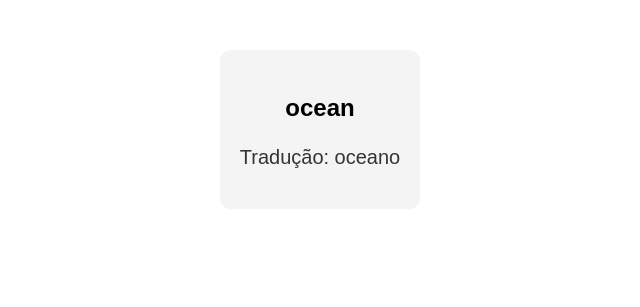
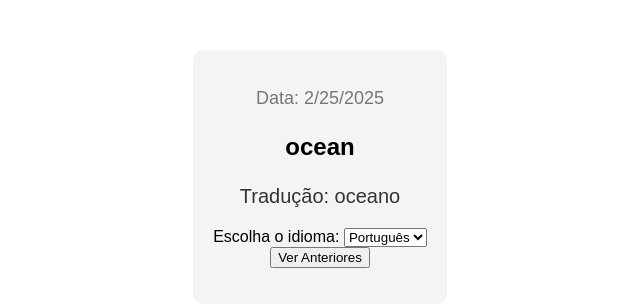
Before and after one commit to wll16/palavra-do-dia, a plain HTML site: page index.html in a window 1280 px wide. Shown: the whole page, without its empty margins (320-960 px from the left). Drawn offline with Linux system fonts and the light colour scheme.

Commit message:
Update index.html 0.0.2

```diff
--- a/index.html
+++ b/index.html
@@ -24,28 +24,68 @@
             font-size: 20px;
             color: #333;
         }
+        .date {
+            font-size: 18px;
+            color: #777;
+        }
+        .language-select {
+            margin-top: 10px;
+        }
     </style>
 </head>
 <body>
     <div class="container">
+        <p class="date" id="date"></p>
         <p class="word" id="word">Carregando...</p>
         <p class="translation" id="translation"></p>
+        <div class="language-select">
+            <label for="language">Escolha o idioma:</label>
+            <select id="language" onchange="getRandomWord()">
+                <option value="portuguese">Português</option>
+                <option value="spanish">Espanhol</option>
+                <option value="japanese">Japonês</option>
+                <option value="french">Francês</option>
+                <option value="italian">Italiano</option>
+                <option value="latin">Latim</option>
+            </select>
+        </div>
+        <button onclick="viewPreviousWords()">Ver Anteriores</button>
+        <ul id="previousWords"></ul>
     </div>
 
     <script>
         const words = [
-            { english: "apple", portuguese: "maçã" },
-            { english: "sun", portuguese: "sol" },
-            { english: "computer", portuguese: "computador" },
-            { english: "ocean", portuguese: "oceano" },
-            { english: "mountain", portuguese: "montanha" }
+            { english: "apple", translations: { portuguese: "maçã", spanish: "manzana", japanese: "リンゴ", french: "pomme", italian: "mela", latin: "malum" } },
+            { english: "sun", translations: { portuguese: "sol", spanish: "sol", japanese: "太陽", french: "soleil", italian: "sole", latin: "sol" } },
+            { english: "computer", translations: { portuguese: "computador", spanish: "computadora", japanese: "コンピューター", french: "ordinateur", italian: "computer", latin: "computatorium" } },
+            { english: "ocean", translations: { portuguese: "oceano", spanish: "océano", japanese: "海", french: "océan", italian: "oceano", latin: "oceanus" } },
+            { english: "mountain", translations: { portuguese: "montanha", spanish: "montaña", japanese: "山", french: "montagne", italian: "montagna", latin: "mons" } }
         ];
+
+        let previousWords = [];
 
         function getRandomWord() {
             const randomIndex = Math.floor(Math.random() * words.length);
             const word = words[randomIndex];
+            const selectedLanguage = document.getElementById("language").value;
+
             document.getElementById("word").textContent = word.english;
-            document.getElementById("translation").textContent = `Tradução: ${word.portuguese}`;
+            document.getElementById("translation").textContent = `Tradução: ${word.translations[selectedLanguage]}`;
+
+            const today = new Date().toLocaleDateString();
+            document.getElementById("date").textContent = `Data: ${today}`;
+
+            previousWords.push(`${word.english} - ${word.translations[selectedLanguage]}`);
+        }
+
+        function viewPreviousWords() {
+            const list = document.getElementById("previousWords");
+            list.innerHTML = "";
+            previousWords.forEach(word => {
+                const listItem = document.createElement("li");
+                listItem.textContent = word;
+                list.appendChild(listItem);
+            });
         }
 
         window.onload = getRandomWord;
```
